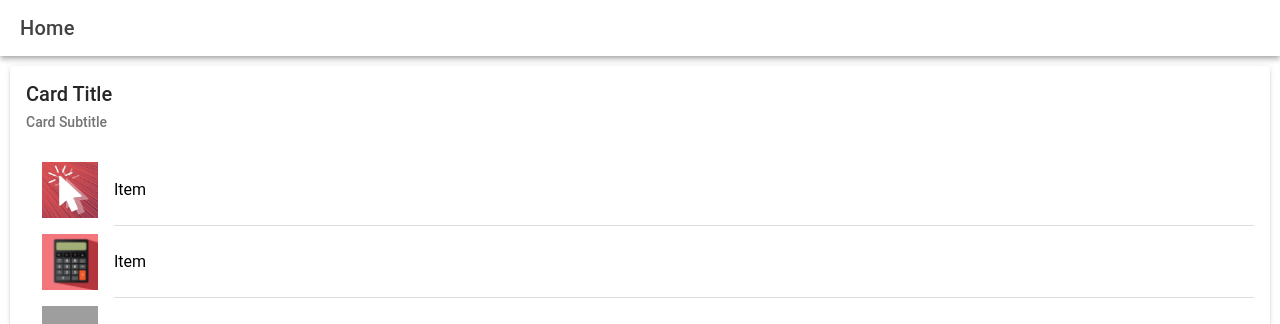
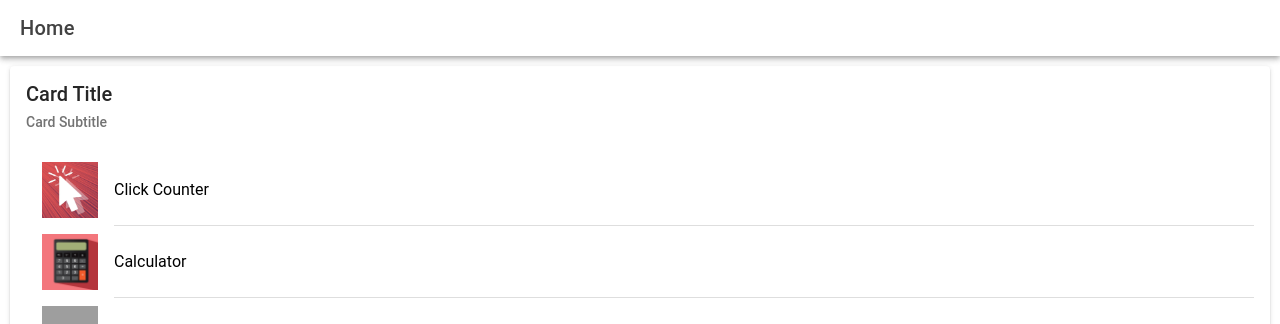
Before and after one commit to saldivarAdiii/ionic-t-saldivar, a React (Vite) app: page /Home in a window 1280 px wide. Shown: the top 324 px of the page. Built offline with nearby package versions, Linux system fonts and the light colour scheme; grey boxes are pictures that could not be loaded.

Commit message:
changes item name into clickcounter and calculator

```diff
--- a/src/pages/Home.tsx
+++ b/src/pages/Home.tsx
@@ -41,14 +41,14 @@ const Home: React.FC = () => {
             <IonThumbnail slot="start">
               <img alt="Silhouette of mountains" src="../src/assets/img/click.png" />
             </IonThumbnail>
-            <IonLabel>Item</IonLabel>
+            <IonLabel>Click Counter</IonLabel>
           </IonItem>
 
           <IonItem>
             <IonThumbnail slot="start">
               <img alt="Silhouette of mountains" src="../src/assets/img/calculator.png" />
             </IonThumbnail>
-            <IonLabel>Item</IonLabel>
+            <IonLabel>Calculator</IonLabel>
           </IonItem>
 
           <IonItem>
```
